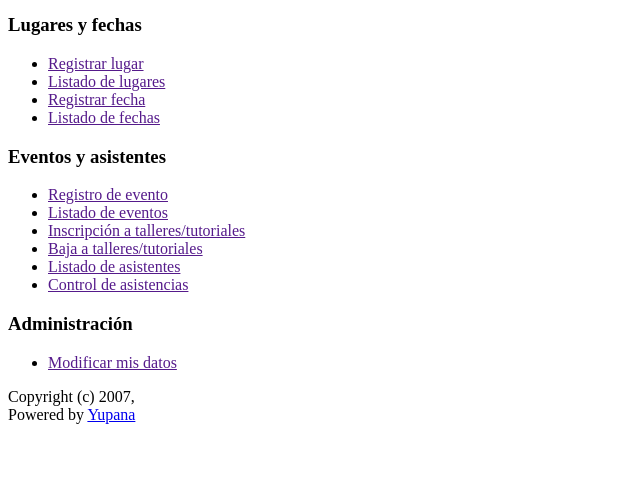
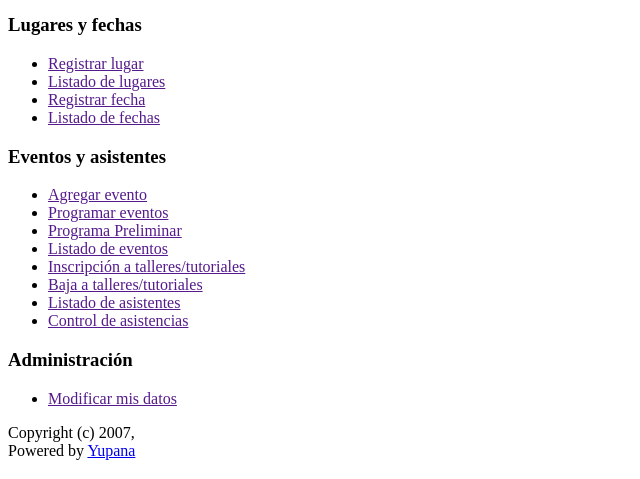
Before and after one commit to BackupTheBerlios/yupana, a PHP site: the page made by templates/admin_menu.tmpl.php in a window 1280 px wide. Shown: the part 197-676 px from the top of the page, without its empty margins (0-640 px from the left). Run offline with PHP 8.4, Linux system fonts and the light colour scheme; the template is opened without the code that fills it, so the values that code supplies are empty.

Commit message:
added new menu options (schedule)

```diff
--- a/templates/admin_menu.tmpl.php
+++ b/templates/admin_menu.tmpl.php
@@ -62,7 +62,11 @@
 
 <?php if ($USER->id_tadmin < 3) { ?>
 
-<li><a href="<?=get_url('admin/events/new') ?>">Registro de evento</a></li>
+<li><a href="<?=get_url('admin/events/new') ?>">Agregar evento</a></li>
+
+<li><a href="<?=get_url('admin/events/schedule') ?>">Programar eventos</a></li>
+
+<li><a href="<?=get_url('admin/schedule') ?>">Programa Preliminar</a></li>
 
 <?php } ?>
 
```
